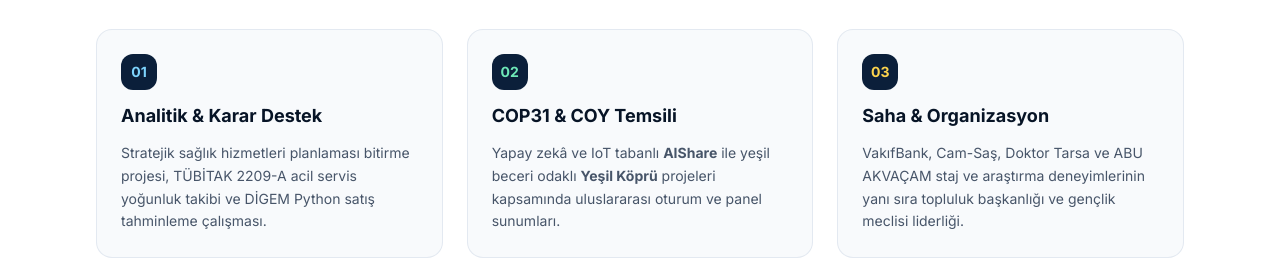
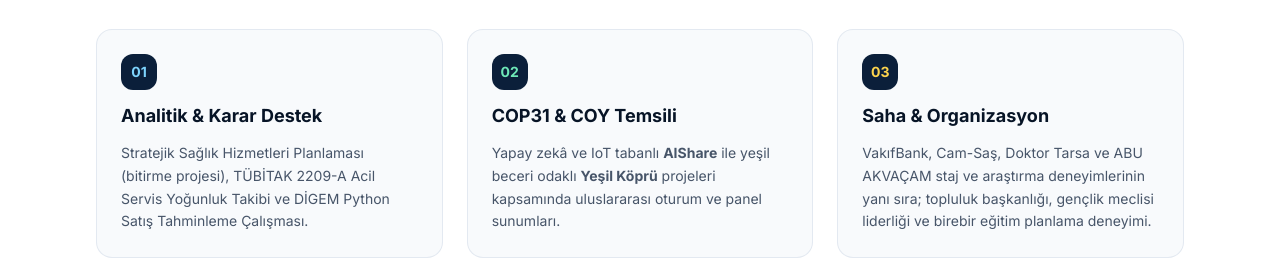
Before and after one commit to yarenaltun/yarenaltun.github.io, a plain HTML site: page index.html in a window 1280 px wide. Shown: the part 677-952 px from the top of the page. Drawn offline with nearby package versions, Linux system fonts and the light colour scheme.

Commit message:
Update index.html

```diff
--- a/index.html
+++ b/index.html
@@ -211,7 +211,7 @@
             </div>
             <h3 class="text-lg font-bold text-navy-950">Analitik &amp; Karar Destek</h3>
             <p class="text-sm text-slate-600 leading-relaxed">
-              Stratejik sağlık hizmetleri planlaması bitirme projesi, TÜBİTAK 2209-A acil servis yoğunluk takibi ve DİGEM Python satış tahminleme çalışması.
+              Stratejik Sağlık Hizmetleri Planlaması (bitirme projesi), TÜBİTAK 2209-A Acil Servis Yoğunluk Takibi ve DİGEM Python Satış Tahminleme Çalışması.
             </p>
           </div>
 
@@ -231,7 +231,7 @@
             </div>
             <h3 class="text-lg font-bold text-navy-950">Saha &amp; Organizasyon</h3>
             <p class="text-sm text-slate-600 leading-relaxed">
-              VakıfBank, Cam-Saş, Doktor Tarsa ve ABU AKVAÇAM staj ve araştırma deneyimlerinin yanı sıra topluluk başkanlığı ve gençlik meclisi liderliği.
+              VakıfBank, Cam-Saş, Doktor Tarsa ve ABU AKVAÇAM staj ve araştırma deneyimlerinin yanı sıra; topluluk başkanlığı, gençlik meclisi liderliği ve birebir eğitim planlama deneyimi.
             </p>
           </div>
         </div>
```
